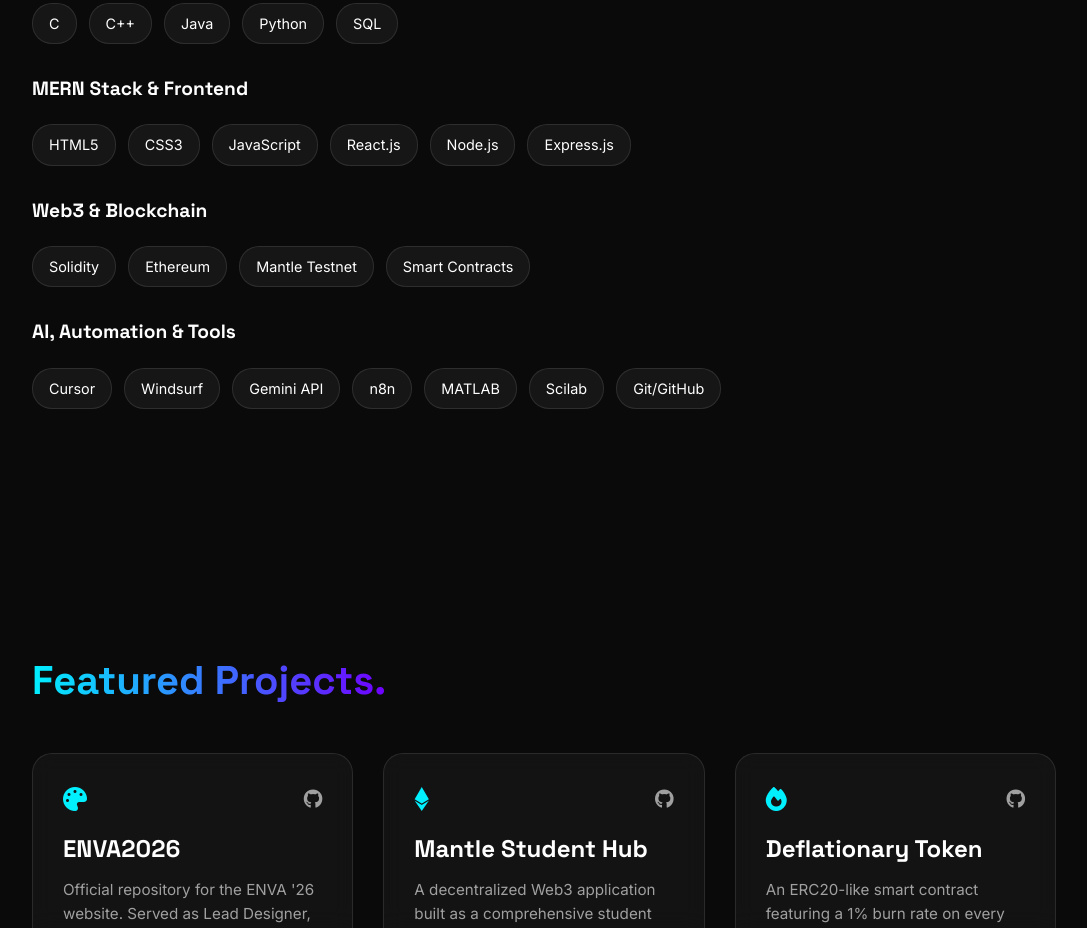
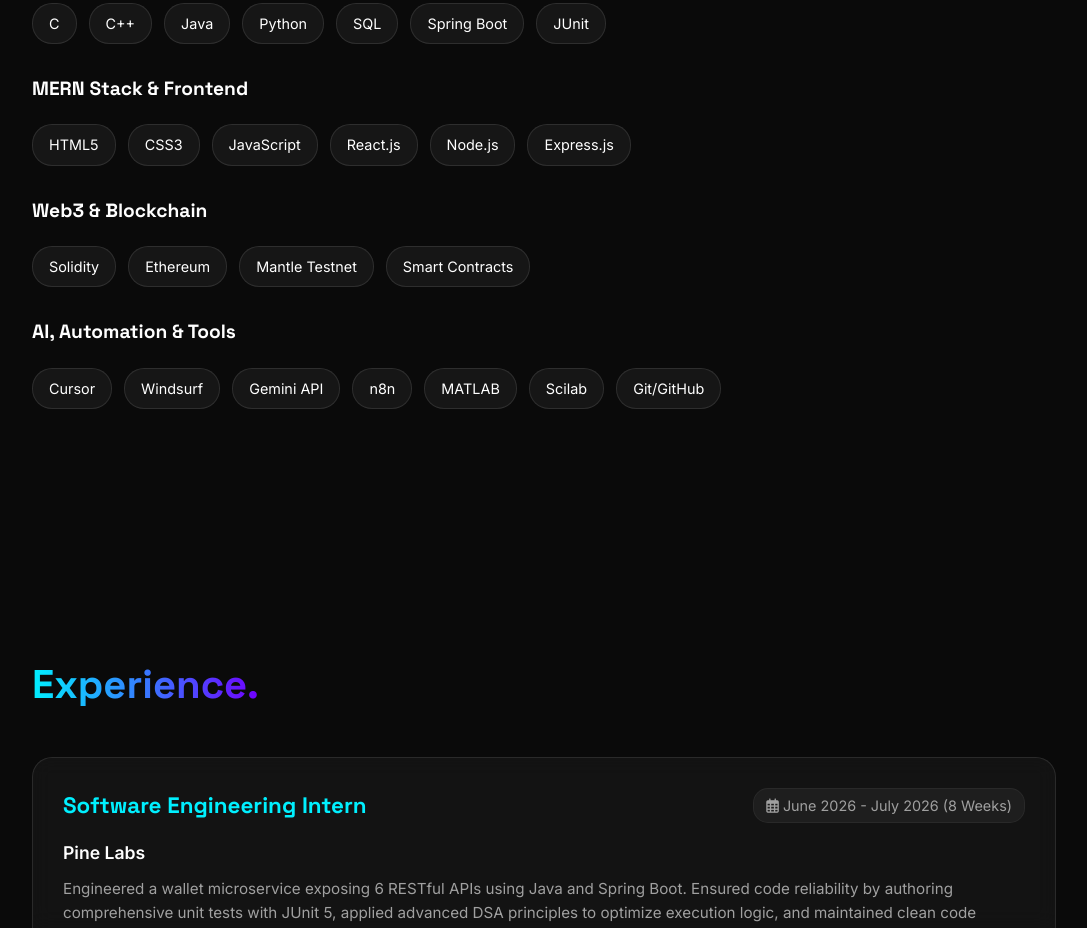
Before and after one commit to hitesh-namrani/new-portfolio-website, a plain HTML site: page index.html in a window 1280 px wide. Shown: the part 1872-2800 px from the top of the page, without its empty margins (96-1183 px from the left). Drawn offline with Linux system fonts and the light colour scheme.

Commit message:
Implement experience section in index.html
Added experience section with internship details and styling.

```diff
--- a/index.html
+++ b/index.html
@@ -157,6 +157,54 @@
             transform: translateY(-2px);
         }
 
+        /* Experience */
+        .experience-container {
+            display: flex;
+            flex-direction: column;
+            gap: 25px;
+        }
+        .experience-card {
+            background: var(--surface-color);
+            border: 1px solid var(--glass-border);
+            border-radius: 20px;
+            padding: 30px;
+            backdrop-filter: blur(10px);
+            transition: all 0.3s ease;
+        }
+        .experience-card:hover {
+            border-color: rgba(255,255,255,0.2);
+            transform: translateX(10px);
+        }
+        .experience-header {
+            display: flex;
+            justify-content: space-between;
+            align-items: center;
+            margin-bottom: 15px;
+            flex-wrap: wrap;
+            gap: 10px;
+        }
+        .experience-role {
+            font-size: 1.4rem;
+            color: var(--primary-accent);
+        }
+        .experience-duration {
+            font-size: 0.9rem;
+            color: var(--text-muted);
+            background: rgba(255, 255, 255, 0.05);
+            padding: 5px 12px;
+            border-radius: 15px;
+            border: 1px solid rgba(255, 255, 255, 0.05);
+        }
+        .experience-company {
+            font-size: 1.1rem;
+            font-weight: 600;
+            margin-bottom: 10px;
+        }
+        .experience-desc {
+            color: var(--text-muted);
+            font-size: 0.95rem;
+        }
+
         /* Projects Grid */
         .projects-grid {
             display: grid;
@@ -223,8 +271,9 @@
             .hero-title { font-size: 3rem; }
             .about-grid { grid-template-columns: 1fr; }
             nav { padding: 20px; }
-            .nav-links { display: none; } /* Could add a hamburger menu for mobile */
+            .nav-links { display: none; }
             section { padding: 100px 5%; }
+            .experience-header { flex-direction: column; align-items: flex-start; }
         }
     </style>
 </head>
@@ -237,6 +286,7 @@
         <div class="nav-links">
             <a href="#about">About</a>
             <a href="#skills">Skills</a>
+            <a href="#experience">Experience</a>
             <a href="#projects">Projects</a>
             <a href="#contact">Contact</a>
         </div>
@@ -264,7 +314,7 @@
         <div class="about-grid reveal">
             <div>
                 <p style="margin-bottom: 20px; color: var(--text-muted);">
-                    I'm currently a 2nd-year B.Tech CSE student based in Dwarka, Delhi. I specialize in building full-stack web applications, exploring decentralized architectures on the blockchain, and leveraging AI tools to accelerate development and automate complex workflows.
+                    I'm currently a 3rd-year B.Tech CSE student based in Dwarka, Delhi. I specialize in building full-stack web applications, exploring decentralized architectures on the blockchain, and leveraging AI tools to accelerate development and automate complex workflows.
                 </p>
                 <p style="color: var(--text-muted);">
                     Whether it's writing core C++/Java logic, designing responsive UI prototypes, or deploying smart contracts, I focus on building efficient, scalable, and beautifully designed solutions.
@@ -274,7 +324,7 @@
                 <div class="stat-card">
                     <h3>Education</h3>
                     <p>Maharaja Surajmal Institute of Technology (MSIT)</p>
-                    <p style="font-size: 0.9rem; color: var(--text-muted);">B.Tech in Computer Science & Engineering (2nd Year)</p>
+                    <p style="font-size: 0.9rem; color: var(--text-muted);">B.Tech in Computer Science & Engineering (3rd Year)</p>
                 </div>
                 <div class="stat-card">
                     <h3>Academic Standing</h3>
@@ -294,6 +344,8 @@
                 <span class="skill-chip">Java</span>
                 <span class="skill-chip">Python</span>
                 <span class="skill-chip">SQL</span>
+                <span class="skill-chip">Spring Boot</span>
+                <span class="skill-chip">JUnit</span>
             </div>
 
             <h3 style="margin-top: 30px; margin-bottom: 15px; font-size: 1.2rem;">MERN Stack & Frontend</h3>
@@ -324,6 +376,31 @@
                 <span class="skill-chip">Scilab</span>
                 <span class="skill-chip">Git/GitHub</span>
             </div>
+        </div>
+    </section>
+
+    <section id="experience">
+        <h2 class="section-title reveal"><span class="gradient-text">Experience.</span></h2>
+        <div class="experience-container reveal">
+
+            <div class="experience-card">
+                <div class="experience-header">
+                    <h3 class="experience-role">Software Engineering Intern</h3>
+                    <span class="experience-duration"><i class="far fa-calendar-alt"></i> June 2026 - July 2026 (8 Weeks)</span>
+                </div>
+                <p class="experience-company">Pine Labs</p>
+                <p class="experience-desc">Engineered a wallet microservice exposing 6 RESTful APIs using Java and Spring Boot. Ensured code reliability by authoring comprehensive unit tests with JUnit 5, applied advanced DSA principles to optimize execution logic, and maintained clean code architecture utilizing Lombok to minimize boilerplate.</p>
+            </div>
+
+            <div class="experience-card">
+                <div class="experience-header">
+                    <h3 class="experience-role">Web Developer</h3>
+                    <span class="experience-duration"><i class="far fa-calendar-alt"></i> May 2026 (15 Days)</span>
+                </div>
+                <p class="experience-company">Inamigos Foundation</p>
+                <p class="experience-desc">Participated in a fast-paced 15-day short-term internship program, assisting with web development deliverables, building out UI components, and supporting organizational initiatives.</p>
+            </div>
+
         </div>
     </section>
 
```
